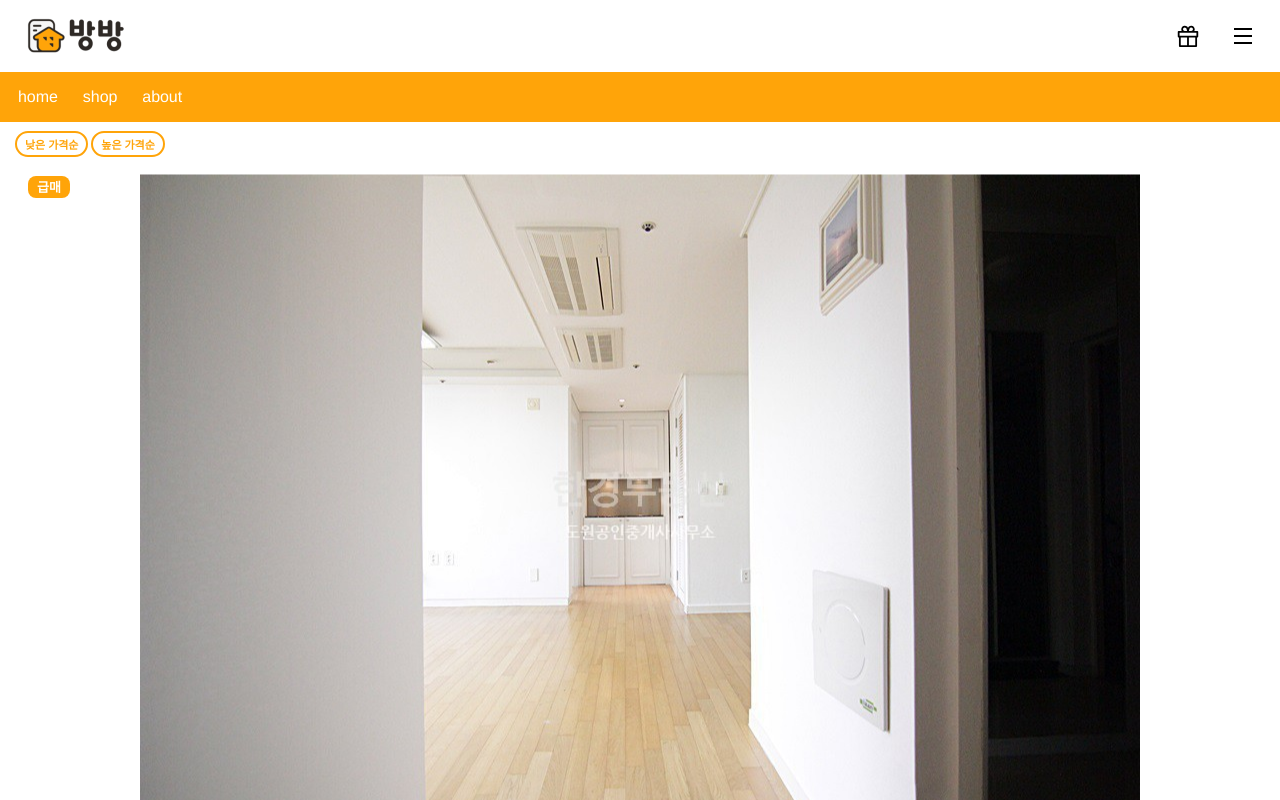
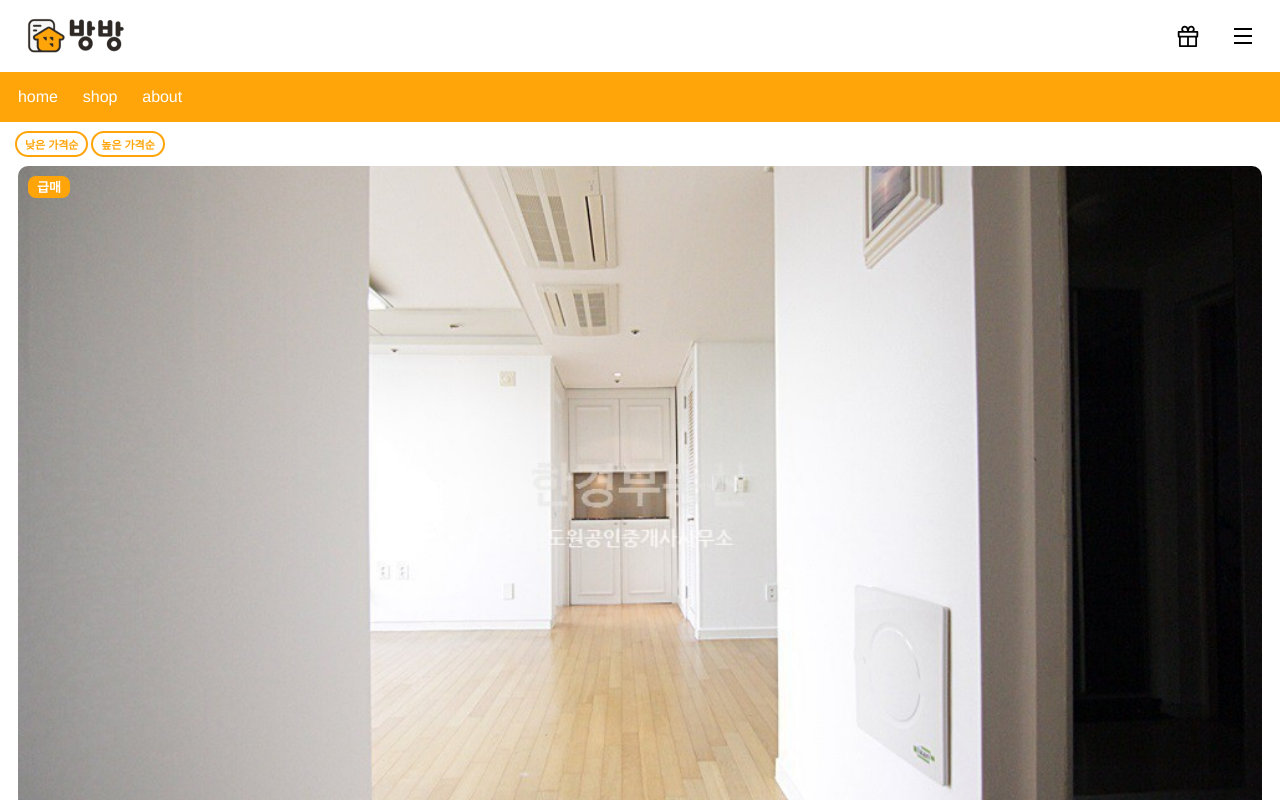
Before and after one commit to modangirlbin/find-house, a Vue app: page / in a window 1280 px wide. Shown: the top 800 px of the page. Built offline with nearby package versions, Linux system fonts and the light colour scheme.

Commit message:
목록 이미지 너비조정

```diff
--- a/src/assets/scss/_contents.scss
+++ b/src/assets/scss/_contents.scss
@@ -55,7 +55,9 @@
       position: absolute;
       top: 50%;
       left: 50%;
+      width: 100%;
       transform: translate(-50%,-50%);
+      overflow: hidden;
     }
   }
   .info_card{
--- a/src/assets/scss/_layout.scss
+++ b/src/assets/scss/_layout.scss
@@ -5,9 +5,6 @@
 body{
   overflow: scroll;
 }
-// #app{
-//   overflow: scroll;
-// }
  /* mixin */
 @mixin ellipse{
   white-space: nowrap;
```
Also changed, not shown: 3 other files (tests, documents, lock files or other folders).
